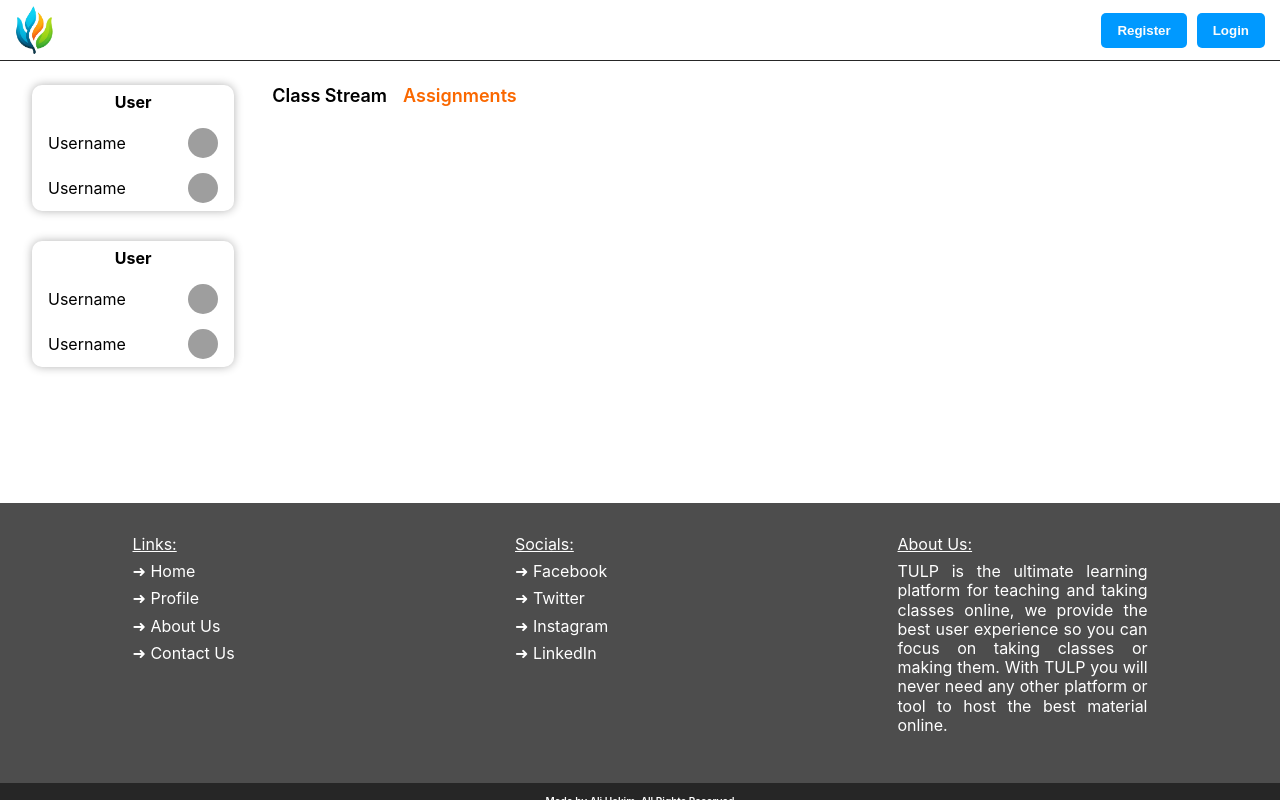
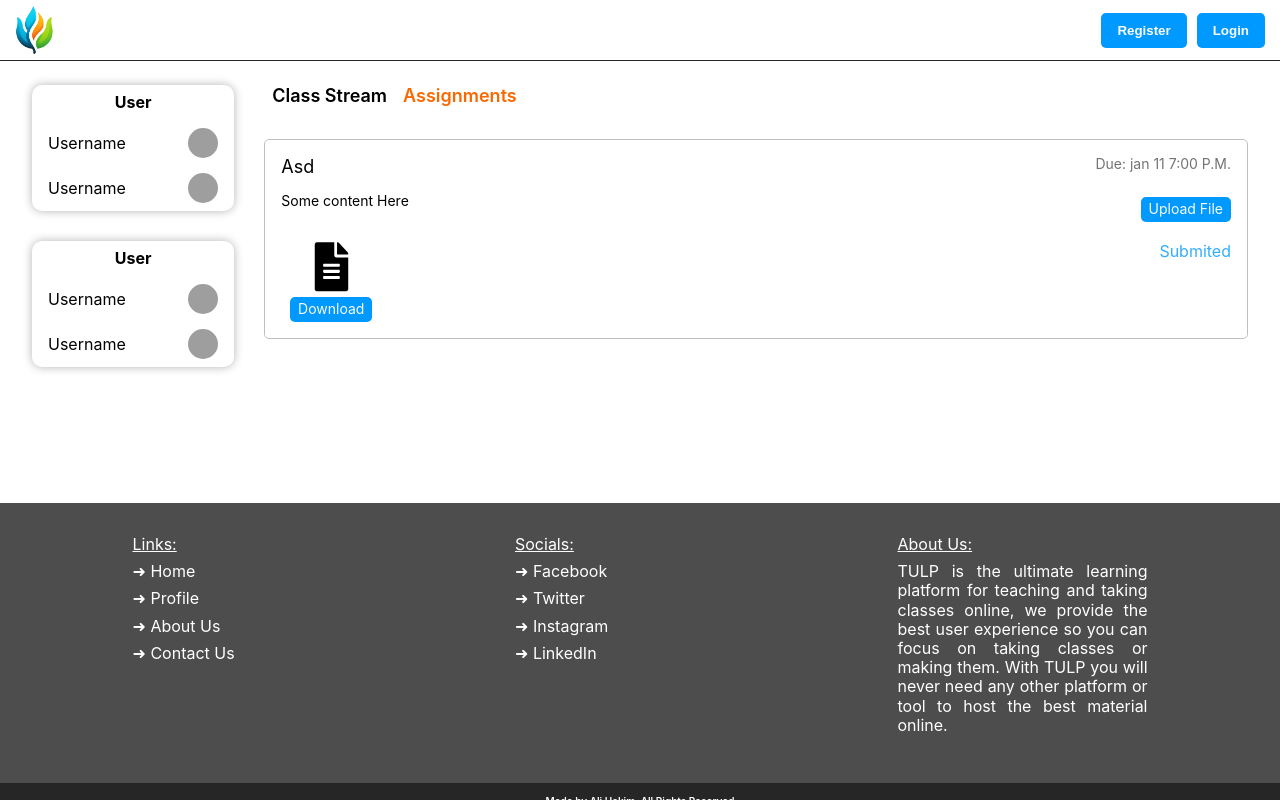
Before and after one commit to AliHakim773/TULP, a React (Vite) app in the folder tulp-frontend/: page /class/1/assignments/asd in a window 1280 px wide. Built offline with nearby package versions, Linux system fonts and the light colour scheme.

Commit message:
Frontend: completed assignment view layout

```diff
--- a/tulp-frontend/src/components/ClassHome/AssignmentView/index.jsx
+++ b/tulp-frontend/src/components/ClassHome/AssignmentView/index.jsx
@@ -1,7 +1,33 @@
+import { useParams } from "react-router-dom"
+import file from "../../../assets/svgs/file.svg"
 import "./styles.css"
 
 const AssignmentView = () => {
-  return <div></div>
+  const { titleSlug } = useParams()
+  return (
+    <div className='assignment-view w-100 flex border rounded-1'>
+      <div className='assignment-body'>
+        <div className='title'>asd</div>
+        <p>Some content Here</p>
+        <div className='assignment-file flex column center'>
+          <div className='file-img'>
+            <img src={file} alt='file' />
+          </div>
+          <a
+            target='_blank'
+            href={`http://localhost:8000/`}
+            className='download-btn'>
+            Download
+          </a>
+        </div>
+      </div>
+      <div className='assignment-upload flex column'>
+        <div className='stream-due grey-2-txt'>Due: jan 11 7:00 P.M.</div>
+        <a className='download-btn'>Upload File</a>
+        <span>Submited</span>
+      </div>
+    </div>
+  )
 }
 
 export default AssignmentView
--- a/tulp-frontend/src/components/ClassHome/AssignmentView/styles.css
+++ b/tulp-frontend/src/components/ClassHome/AssignmentView/styles.css
@@ -0,0 +1,27 @@
+.assignment-view {
+  padding: 1rem;
+  margin-top: 2rem;
+}
+.assignment-body .title {
+  font-size: 18px;
+  text-transform: capitalize;
+}
+.assignment-body > p {
+  margin-top: 1rem;
+  font-size: 14px;
+}
+.assignment-file {
+  width: 100px;
+  margin-top: 2rem;
+}
+.assignment-upload {
+  margin-left: auto;
+  gap: 20px;
+  align-items: flex-end;
+}
+.assignment-upload > span {
+  color: var(--blue-3);
+}
+.assignment-file > .file-img {
+  height: 50px;
+}
```
